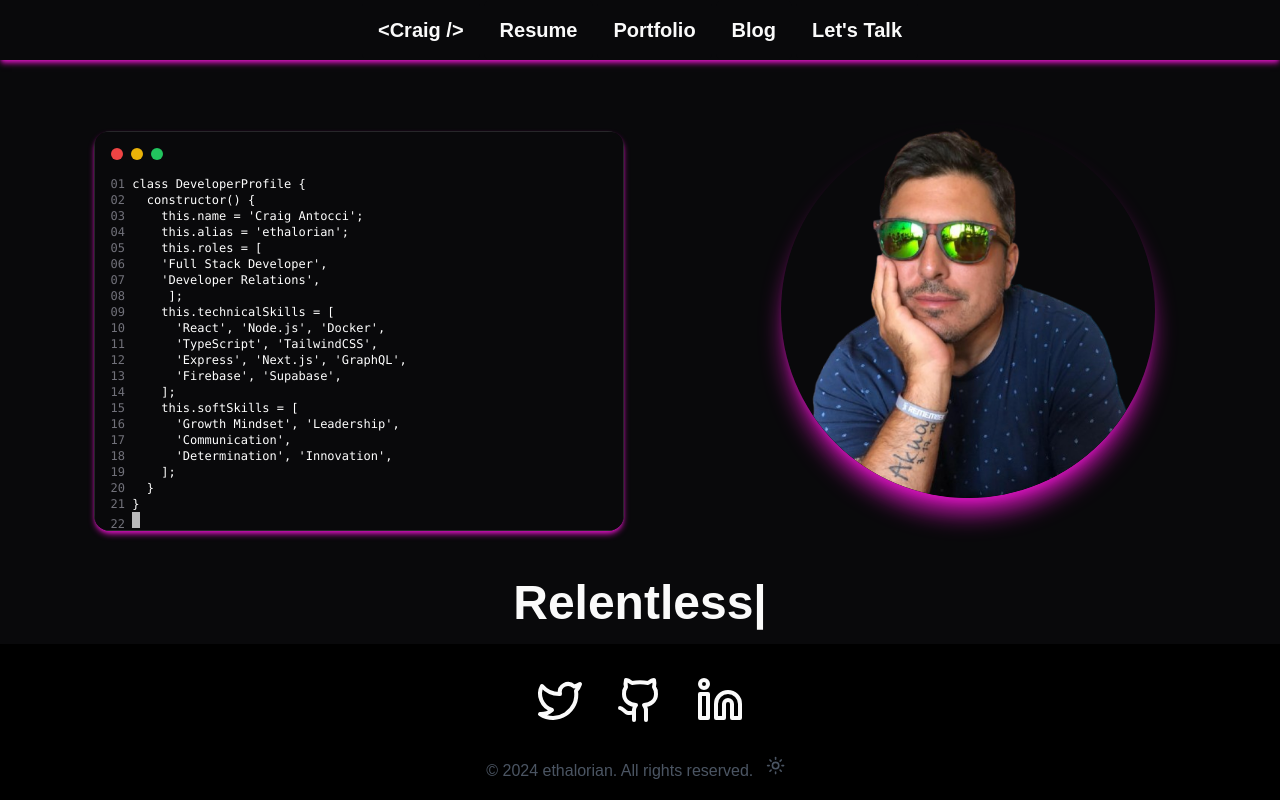
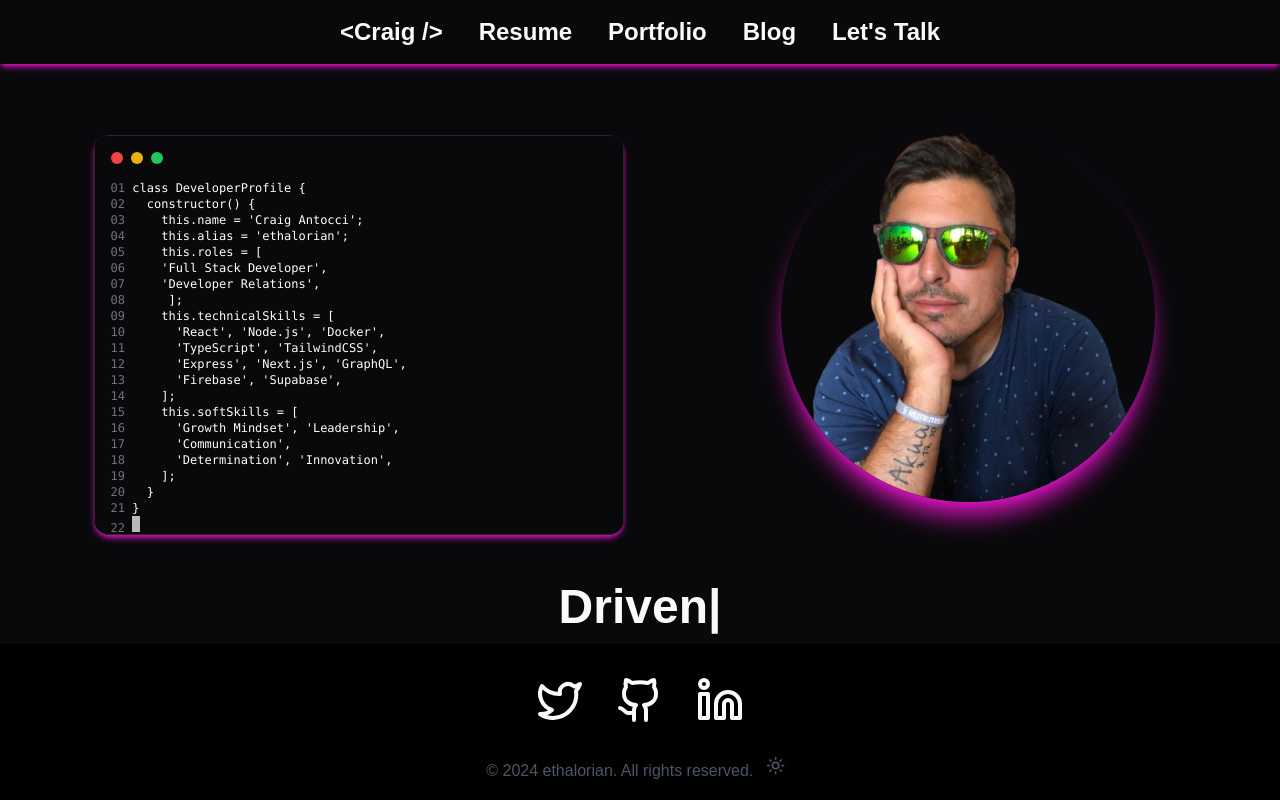
Before and after one commit to ethalorian/next-portfolio, a Next.js app: page / in a window 1280 px wide. Built offline with nearby package versions, Linux system fonts and the light colour scheme.

Commit message:
Changed the Typewriter words

```diff
--- a/src/components/header.tsx
+++ b/src/components/header.tsx
@@ -55,7 +55,7 @@
                   href={item.href}
                   target={item.target}
                   rel={item.rel}
-                  className="group inline-flex h-18 w-max items-center justify-center rounded-md bg-background px-4 py-4 text-xl font-extrabold transition-colors hover:bg-accent hover:text-accent-foreground focus:bg-accent focus:text-accent-foreground focus:outline-none disabled:pointer-events-none disabled:opacity-50 data-[active]:bg-accent/50 data-[state=open]:bg-accent/50"
+                  className="group inline-flex h-18 w-max items-center justify-center rounded-md bg-background px-4 py-4 text-2xl font-extrabold transition-colors hover:bg-accent hover:text-accent-foreground focus:bg-accent focus:text-accent-foreground focus:outline-none disabled:pointer-events-none disabled:opacity-50 data-[active]:bg-accent/50 data-[state=open]:bg-accent/50"
                 >
                   {item.label}
                 </NavigationMenuLink>
--- a/src/components/hero.tsx
+++ b/src/components/hero.tsx
@@ -58,11 +58,11 @@
       <div className="text-center text-8xl">
         <TypeAnimation
           sequence={[
-            'Relentless',
+            'Driven',
             5000,
-            'Educator',
+            'Empathetic',
             5000,
-            'Leader',
+            'Passionate',
             5000,
           ]}
           wrapper="h1"
```
